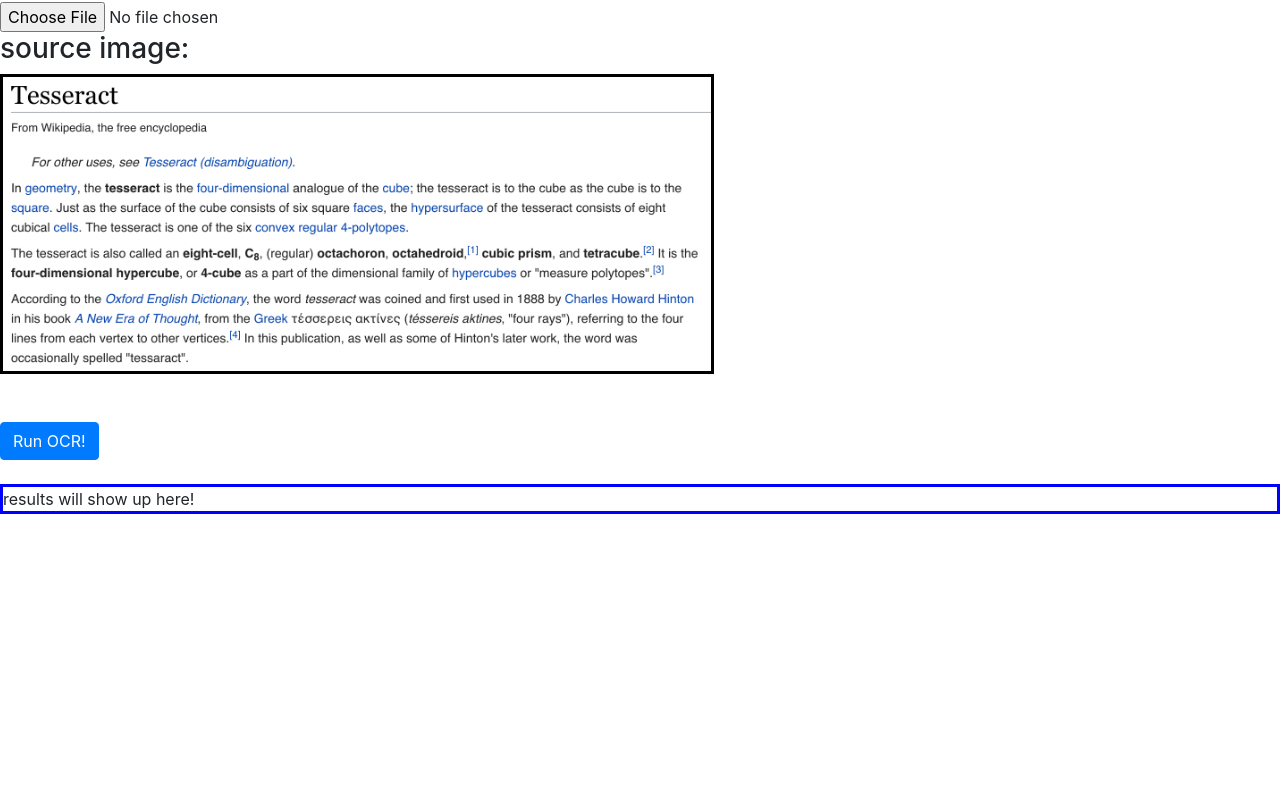
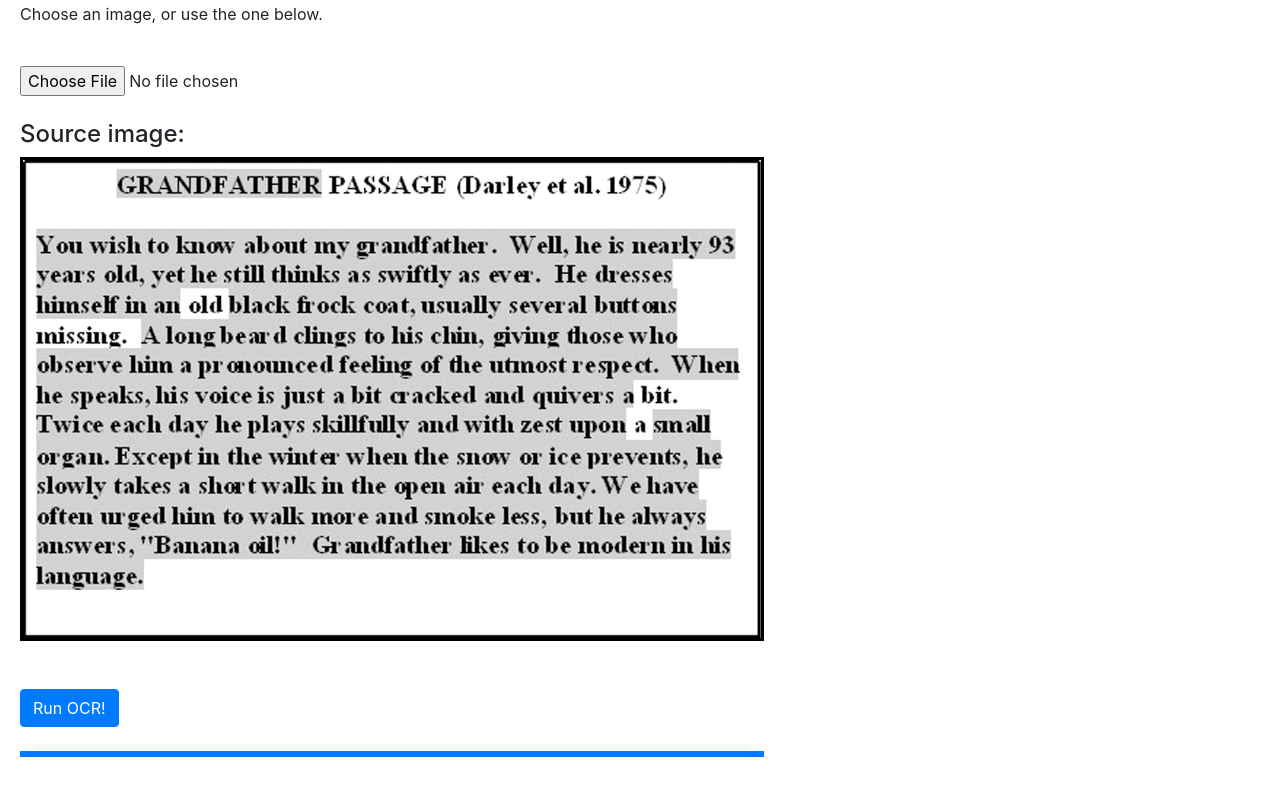
Before and after one commit to vmcasbarro/OCR, a website built with webpack: page index.html in a window 1280 px wide. Shown: the part 54-859 px from the top of the page. Before the commit the page ends 800 px from the top, so only its background shows below. Built offline with nearby package versions, Linux system fonts and the light colour scheme.

Commit message:
some styling and rephrasing.

```diff
--- a/assets/scripts/app.js
+++ b/assets/scripts/app.js
@@ -15,7 +15,14 @@ $(() => {
     console.log('clicked!')
     const image = $('#source-image').attr('src')
     Tesseract.recognize(image)
-      .progress(function (message) { console.log('progress is: ', message) })
+      .progress(function (message) {
+        if (message.status === 'recognizing text' && message.progress > 0) {
+          const percent = Math.round(message.progress * 100)
+          $('.results').html(`processing, ${percent}% complete.`)
+          console.log('progress is:', message.progress)
+        }
+        // console.log('progress is: ', message)
+      })
       .then(function (result) {
         console.log('result', result)
         const text = result.text
--- a/assets/styles/index.scss
+++ b/assets/styles/index.scss
@@ -1,15 +1,26 @@
 @import '~bootstrap/scss/bootstrap';
 
+body {
+  margin: 0 20px;
+}
+
 .source-image {
-  height: 300px;
+  height: auto;
+  max-width:100%;
   border-style: solid;
   border-color: black;
+  @media screen and (min-width: 768px) {
+    max-width: 60%;
+  }
 }
 
 .results {
   // width: 800px;
   border-style: solid;
-  border-color: blue;
+  border-color: #007bff;
+  @media screen and (min-width: 768px) {
+    max-width: 60%;
+  }
 }
 
 .hidden {
--- a/index.html
+++ b/index.html
@@ -15,12 +15,17 @@
 
 <body>
   <h1>OCR demo</h1>
+  <p>Choose an image, or use the one below.</p>
+
+  <br>
 
   <input id="choose-photo" type="file" accept="image/*">
 
+  <br><br>
+
   <div class="">
-    <h3>source image:</h3>
-    <img id="source-image" class="source-image" src="./public/tesseract-sample-image.png" alt="image to parse" />
+    <h4>Source image:</h4>
+    <img id="source-image" class="source-image" src="./public/grandfather_passage.jpeg" alt="image to parse" />
   </div>
 
   <br><br>
@@ -32,9 +37,8 @@
   <div class="hidden confidence">
     <p>Optical text recognition confidence is <span id="confidence"></span>%.</p>
   </div>
-  <div class="results">
-    results will show up here!
-  </div>
+
+  <div class="results"></div>
 
   <br><br>
 
```
Also changed, not shown: public/grandfather_passage.jpeg (added).
